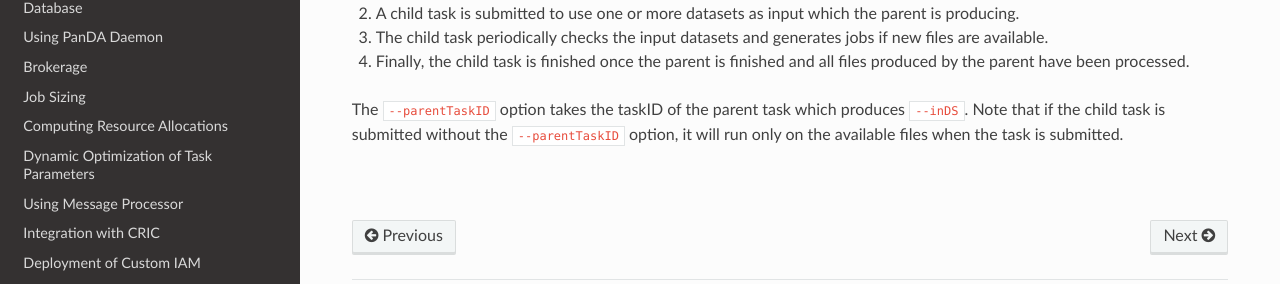
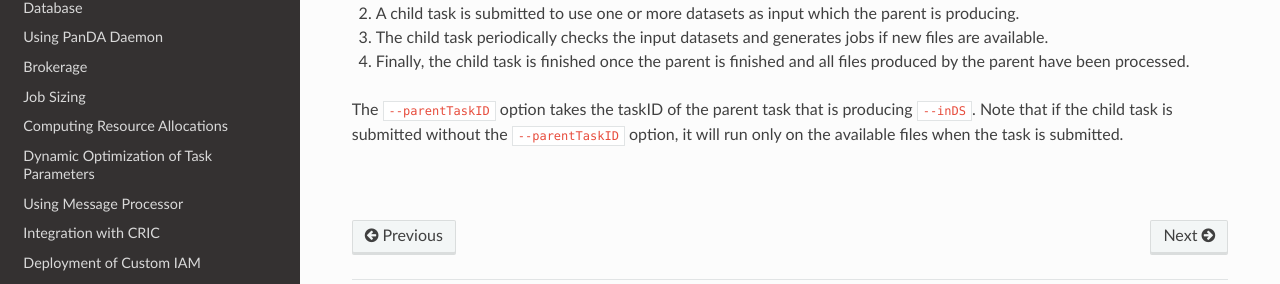
Before and after one commit to PanDAWMS/panda-docs, a Sphinx documentation site: the page built from docs/source/client/prun.rst, in a window 1280 px wide and 900 px high, scrolled down 7143 px. Shown: the part 515-799 px from the top of the window. Built offline with Sphinx 7.4.7 and the Read the Docs theme 2.0.0, drawn with Linux system fonts in a browser that asks for light colours.

```diff
--- a/docs/source/client/prun.rst
+++ b/docs/source/client/prun.rst
@@ -389,7 +389,7 @@ It is possible to sequentially chain tasks using the ``--parentTaskID`` option.
 4. Finally, the child task is finished once the parent is finished and all files produced by the parent
    have been processed.
 
-The ``--parentTaskID`` option takes the taskID of the parent task which produces ``--inDS``.
+The ``--parentTaskID`` option takes the taskID of the parent task that is producing ``--inDS``.
 Note that if the child task is submitted without the ``--parentTaskID`` option,
 it will run only on the available files when the task is submitted.
 
```
Also changed, not shown: docs/source/client/rest.rst (+12 -0 lines).
